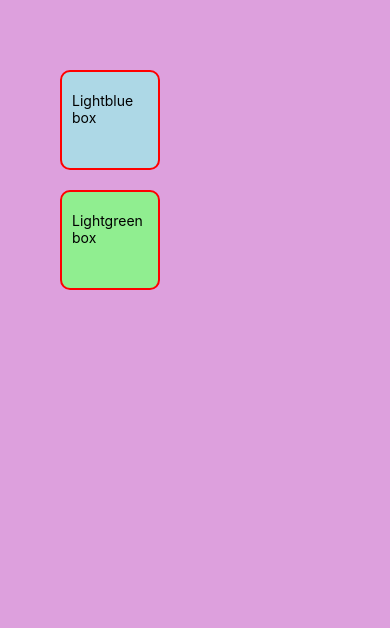
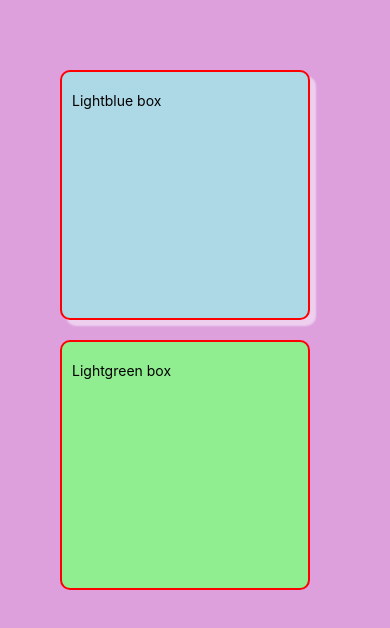
Before and after one commit to OkkashaAlly/react-native-tut, a React Native app: screen / in a window 390 px wide. Shown: the top 628 px of the page. Built offline with nearby package versions, Linux system fonts and the light colour scheme.

Commit message:
23 - Shadow and Elevation

```diff
--- a/App.js
+++ b/App.js
@@ -4,10 +4,10 @@ import { StyleSheet, Text, View } from "react-native";
 export default function App() {
   return (
     <View style={styles.container}>
-      <View style={[styles.box, styles.lightblueBg]}>
+      <View style={[styles.box, styles.lightblueBg, styles.boxShadow]}>
         <Text>Lightblue box</Text>
       </View>
-      <View style={[styles.box, styles.lightgreenBg]}>
+      <View style={[styles.box, styles.lightgreenBg, styles.androidBoxShadow]}>
         <Text>Lightgreen box</Text>
       </View>
     </View>
@@ -21,14 +21,14 @@ const styles = StyleSheet.create({
     padding: 60,
   },
   box: {
-    height: 100,
-    width: 100,
+    height: 250,
+    width: 250,
     // padding: 10,
     paddingHorizontal: 10,
     paddingVertical: 20,
     marginVertical: 10,
-    borderWidth:2,
-    borderColor: 'red',
+    borderWidth: 2,
+    borderColor: "red",
     borderRadius: 10,
   },
   lightblueBg: {
@@ -37,4 +37,16 @@ const styles = StyleSheet.create({
   lightgreenBg: {
     backgroundColor: "lightgreen",
   },
+  boxShadow: {
+    shadowColor: "#fff",
+    shadowOffset: {
+      width: 6,
+      height: 6,
+    },
+    shadowOpacity: 0.5,
+    shadowRadius: 2,
+  },
+  androidBoxShadow: {
+    elevation: 20,
+  },
 });
```
